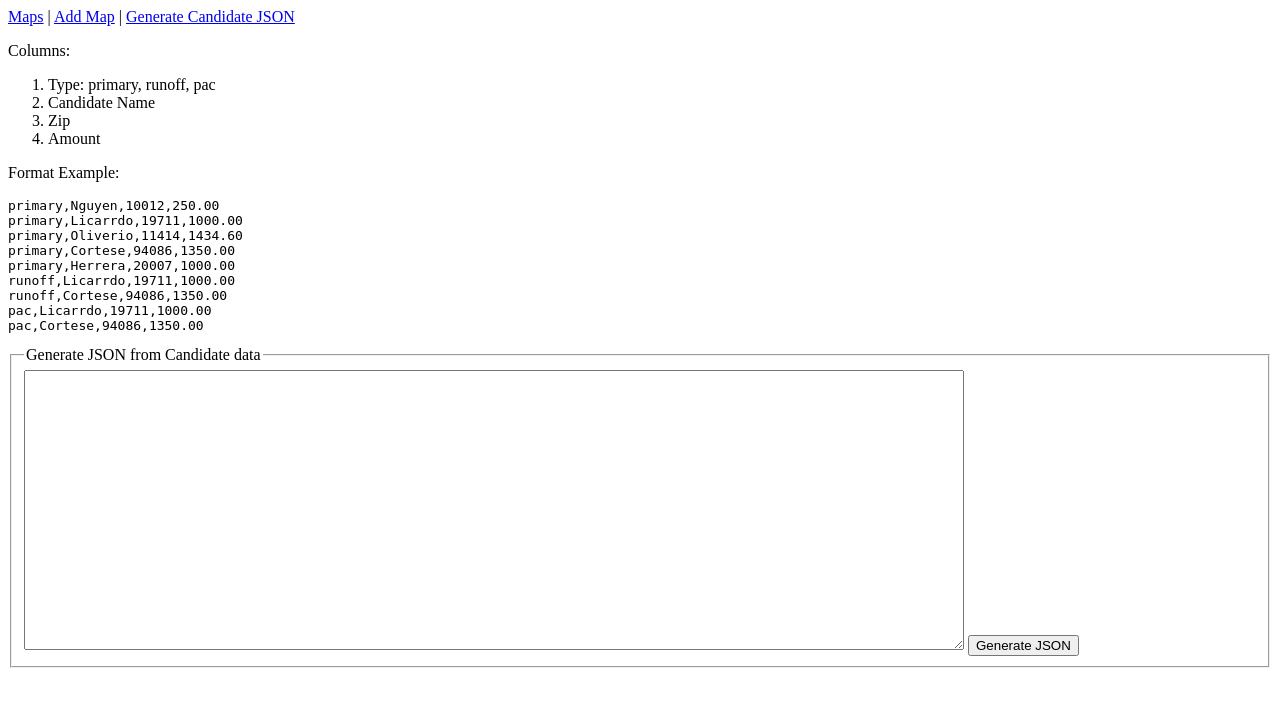
After one commit to biglevel/codeforsj-google-maps, a PHP site: page /candidates.php in a window 1280 px wide. The commit adds this page. Shown: the top 707 px of the page. Run offline with PHP 8.4, Linux system fonts and the light colour scheme.

Commit message:
Included utility for creating json contribution data. Organied for campaign time frame / type and candidate.

```diff
--- a/modules/admin/controllers/Default.php
+++ b/modules/admin/controllers/Default.php
@@ -16,6 +16,10 @@ class Admin_Controller_Default extends Controller
     public function index()
     {
         $this->maps = Main_Model_Map::fetch();
+    }
+
+    public function candidates() {
+
     }
 
     public function download() {
--- /dev/null
+++ b/modules/admin/views/default/candidates.php
@@ -0,0 +1,87 @@
+<p>
+    <a href="/admin">Maps</a> | <a href="/admin/map">Add Map</a> | <a href="/admin/candidates">Generate Candidate JSON</a>
+</p>
+<p>
+    Columns:
+</p>
+<ol>
+    <li>Type: primary, runoff, pac</li>
+    <li>Candidate Name</li>
+    <li>Zip</li>
+    <li>Amount</li>
+</ol>
+<p>
+    Format Example:
+</p>
+<!--
+Candidates:
+- Nguyen
+- Licarrdo
+- Oliverio
+- Cortese
+- Herrera
+-->
+<pre>primary,Nguyen,10012,250.00
+primary,Licarrdo,19711,1000.00
+primary,Oliverio,11414,1434.60
+primary,Cortese,94086,1350.00
+primary,Herrera,20007,1000.00
+runoff,Licarrdo,19711,1000.00
+runoff,Cortese,94086,1350.00
+pac,Licarrdo,19711,1000.00
+pac,Cortese,94086,1350.00
+</pre>
+<form name="contributions" action="#" method="post">
+    <fieldset>
+        <legend>Generate JSON from Candidate data</legend>
+        <textarea name="data" style="width:940px; height: 280px;"></textarea>
+        <button name="submit">Generate JSON</button>
+    </fieldset>
+    <fieldset id="results" style="display: none;">
+        <legend>Results</legend>
+        <textarea name="results" style="width:940px; height: 280px;"></textarea>
+    </fieldset>
+</form>
+
+<script>
+$(document).ready(function () {
+    $("form[name=contributions]").submit(function(e){
+        e.preventDefault();
+        var data = $("textarea[name=data]").val();
+        var lines = data.split("\n");
+        var results = {};
+        $.each(lines, function(i, line) {
+            line = line.trim();
+            var columns = line.split(",");
+            if (columns.length==4) {
+                var param = {
+                    type: columns[0].trim().toLowerCase(),
+                    candidate: columns[1].trim().toLowerCase(),
+                    zip: columns[2].trim().toLowerCase(),
+                    amount: columns[3].trim().toLowerCase()
+                };
+                if (param.type.length > 0 && param.candidate.length > 0 && param.zip.length > 0 && param.amount.length > 0) {
+                    if (typeof results[param.type] == 'undefined') {
+                        results[param.type] = {};
+                    }
+                    if (typeof results[param.type][param.candidate] == 'undefined') {
+                        results[param.type][param.candidate] = {};
+                    }
+                    if (typeof results[param.type][param.candidate][param.zip] == 'undefined') {
+                        results[param.type][param.candidate][param.zip] = 0;
+                    }
+                    results[param.type][param.candidate][param.zip] = parseFloat(param.amount);
+                    console.log(param.zip + " " + parseFloat(param.amount));
+
+                }
+            }
+        });
+        console.log(results);
+        var json = JSON.stringify(results);
+        console.log(json);
+        $("textarea[name=results]").val( json );
+        $("#results").show();
+    });
+
+});
+</script>
--- a/modules/admin/views/default/index.php
+++ b/modules/admin/views/default/index.php
@@ -1,5 +1,5 @@
 <p>
-    <a href="/admin/map">Add</a>
+    <a href="/admin">Maps</a> | <a href="/admin/map">Add Map</a> | <a href="/admin/candidates">Generate Candidate JSON</a>
 </p>
 <table>
     <caption>Maps</caption>
--- a/modules/admin/views/default/map.php
+++ b/modules/admin/views/default/map.php
@@ -1,3 +1,6 @@
+<p>
+    <a href="/admin">Maps</a> | <a href="/admin/map">Add Map</a> | <a href="/admin/candidates">Generate Candidate JSON</a>
+</p>
 <form action="/admin/map<?php echo (is_numeric($this->map_id)) ? '?map_id=' . $this->map_id : ''; ?>" method="post">
     <input type="hidden" name="" value="" />
     <?php if ($this->form->errors > 0): ?>
```
